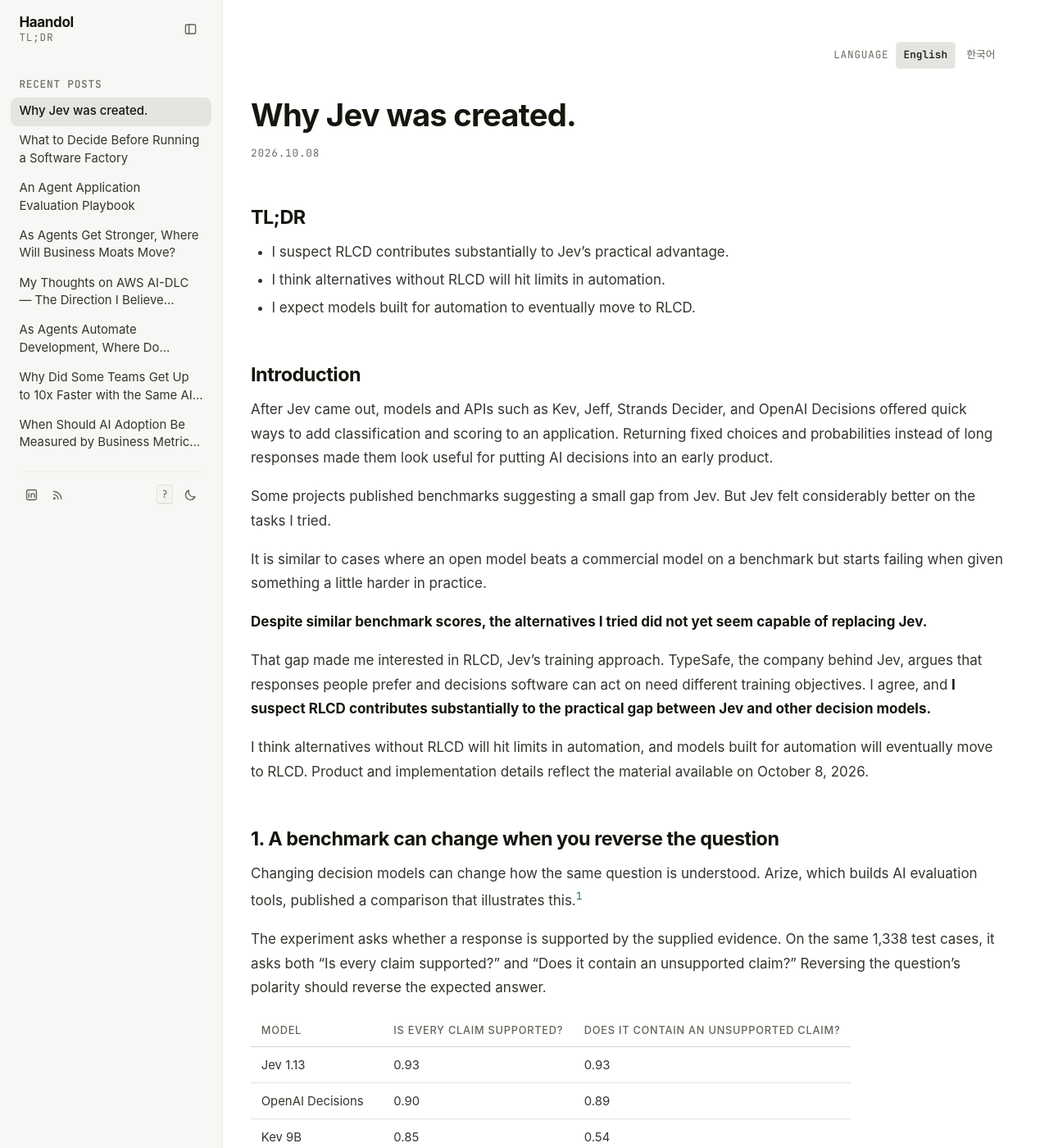
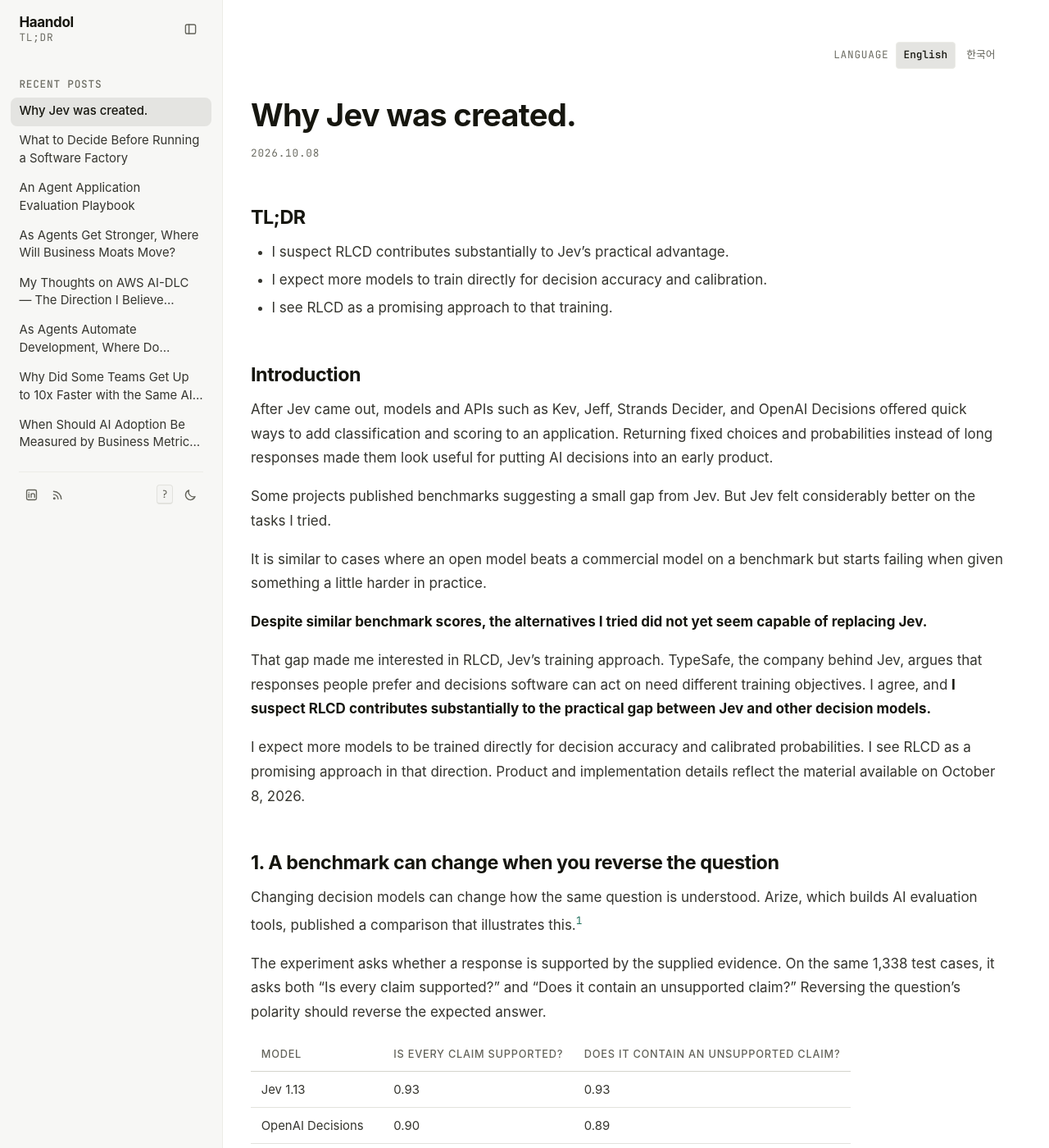
Before and after one commit to haandol/haandol.github.com, a Jekyll site: the page built from _en/2026-10-08-jev-decision-models-and-rlcd.md, in a window 1280 px wide and 1400 px high. Shown: the whole window at 82% size. Built offline with Jekyll 4.4.1, drawn with Linux system fonts in a browser that asks for light colours; some web fonts are replaced; comment, search, counter and statistics services are not loaded; some of the changed text lies outside the part shown.

Commit message:
docs: narrow Jev article outlook to decision training goals

```diff
--- a/_en/2026-10-08-jev-decision-models-and-rlcd.md
+++ b/_en/2026-10-08-jev-decision-models-and-rlcd.md
@@ -1,14 +1,14 @@
 ---
 layout: post
 title: "Why Jev was created."
-excerpt: Why I expect automation models to move toward RLCD
+excerpt: Why decision accuracy and calibration matter for automation
 author: haandol
 email: ldg55d@gmail.com
 tags: ai jev decision-model reinforcement-learning rlcd evaluation robotics
 publish: true
 published: true
 date: 2026-10-08 11:23:38 +0900
-last_modified_at: 2026-10-08 11:32:20 +0900
+last_modified_at: 2026-10-08 12:35:20 +0900
 lang: en
 translation_key: jev-decision-models-and-rlcd
 korean_url: /2026/10/08/jev-decision-models-and-rlcd.html
@@ -18,8 +18,8 @@
 ## TL;DR
 
 - I suspect RLCD contributes substantially to Jev's practical advantage.
-- I think alternatives without RLCD will hit limits in automation.
-- I expect models built for automation to eventually move to RLCD.
+- I expect more models to train directly for decision accuracy and calibration.
+- I see RLCD as a promising approach to that training.
 
 ## Introduction
 
@@ -33,7 +33,7 @@
 
 That gap made me interested in RLCD, Jev's training approach. TypeSafe, the company behind Jev, argues that responses people prefer and decisions software can act on need different training objectives. I agree, and **I suspect RLCD contributes substantially to the practical gap between Jev and other decision models.**
 
-I think alternatives without RLCD will hit limits in automation, and models built for automation will eventually move to RLCD. Product and implementation details reflect the material available on October 8, 2026.
+I expect more models to be trained directly for decision accuracy and calibrated probabilities. I see RLCD as a promising approach in that direction. Product and implementation details reflect the material available on October 8, 2026.
 
 ## 1. A benchmark can change when you reverse the question
 
@@ -128,7 +128,7 @@
 
 As automation takes on more decisions, overconfidence in ambiguous situations becomes a practical problem alongside accuracy on ordinary inputs. If a person must check every decision to prevent an error from reaching the next step, that limits how much work can be automated.
 
-I think alternatives without RLCD will run into limits here. That is why **I expect models built for automation to eventually move to RLCD, training directly for decisions and calibrated probabilities**. Open-source projects such as Laya pursuing the same objective also fit that direction, in my view.
+I expect **more models to be trained directly for decision accuracy and calibrated probabilities**. I see RLCD as a promising approach in that direction. Other approaches, such as Jeff's additional training followed by probability calibration, also exist, so I want to see which training methods prove strongest in practice.
 
 ## 4. From multimodal decisions to robot action selection
 
@@ -163,9 +163,9 @@
 
 ## Closing thoughts
 
-I suspect RLCD contributes substantially to Jev's practical performance advantage. And **I think alternatives without RLCD will hit limits in automation, while models built for automation will eventually move to RLCD**.
+I suspect RLCD contributes substantially to Jev's practical performance advantage. I expect **more models to be trained directly for decision accuracy and calibrated probabilities**.
 
-I want to see how model training changes to target decisions and calibrated probabilities. In particular, I expect that shift to extend to multimodal decisions and robot action selection.
+In particular, I expect that shift to extend to multimodal decisions and robot action selection.
 
 ---
 
```
Also changed, not shown: _posts/2026-10-08-jev-decision-models-and-rlcd.md (+8 -8 lines).
